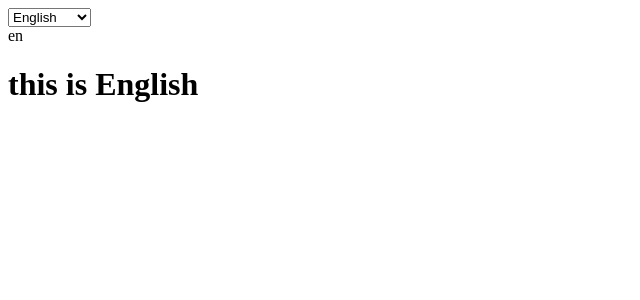
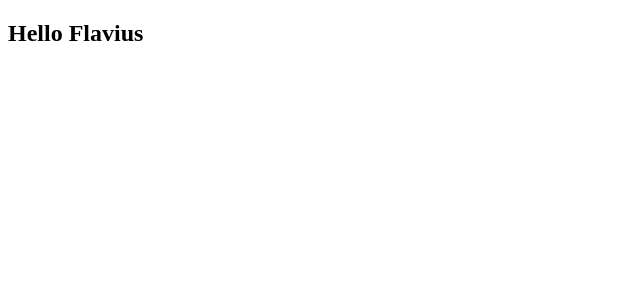
Before and after one commit to Beji96/Develhope-react-exercise, a React (Create React App) app: page / in a window 1280 px wide. Shown: the top 300 px of the page, without its empty margins (0-640 px from the left). Built offline with nearby package versions, Linux system fonts and the light colour scheme.

Commit message:
finish funtcion component

```diff
--- a/src/App.js
+++ b/src/App.js
@@ -1,9 +1,9 @@
 // import UncontrolledLogin from "./UncontrolledLogin";
 
-import { DisplayLanguage } from "./DisplayLanguage";
+import Welcome from "./Welcome";
 
 function App() {
-  return <DisplayLanguage />;
+  return <Welcome />;
 }
 
 export default App;
--- a/src/Welcome.jsx
+++ b/src/Welcome.jsx
@@ -1,7 +1,11 @@
 import React from "react";
 
-function Welcome() {
-  return <div className="welcome">Welcome</div>;
+function Welcome({ name = "Flavius" }) {
+  return (
+    <div>
+      <h2>Hello {name}</h2>
+    </div>
+  );
 }
 
 export default Welcome;
```
